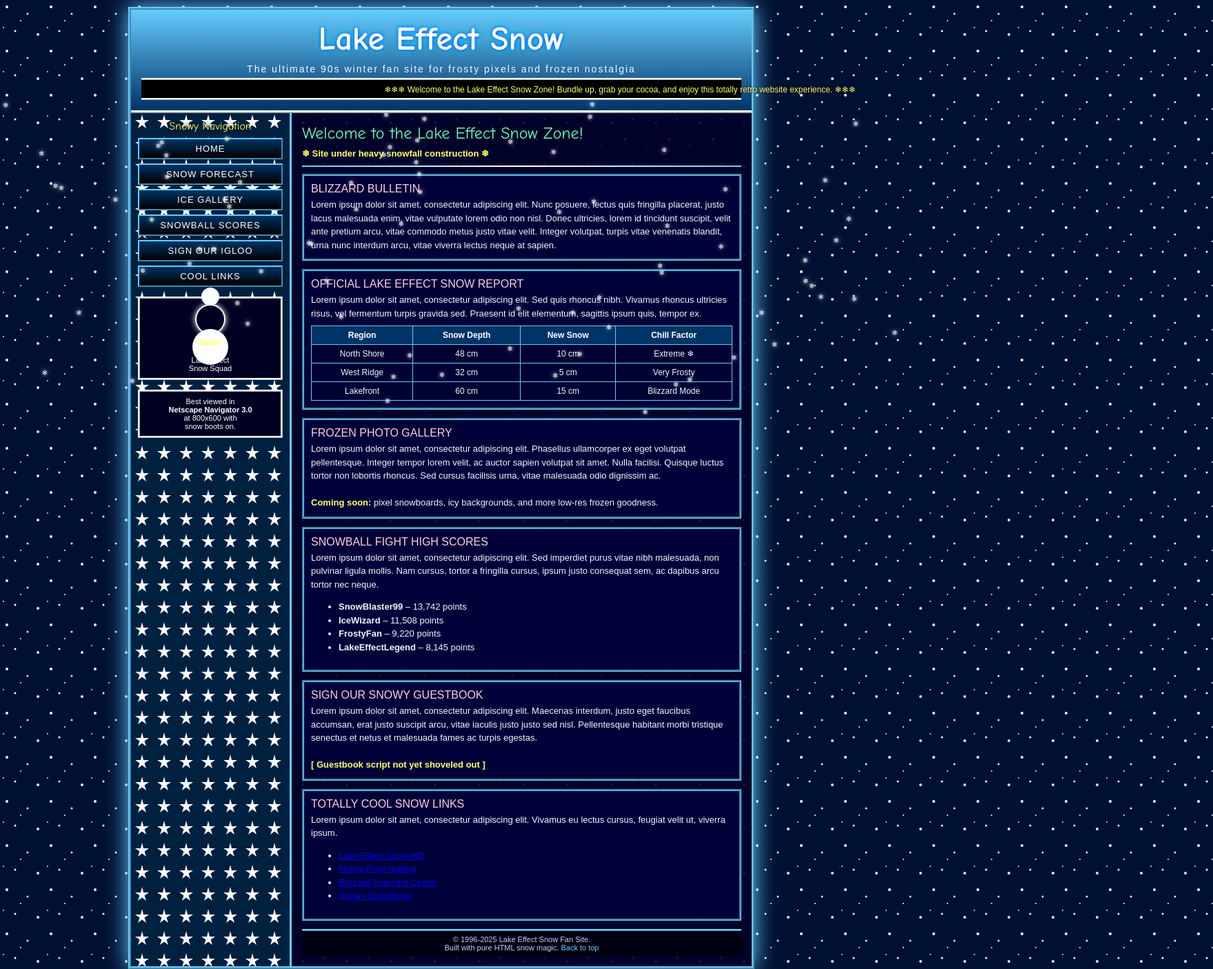
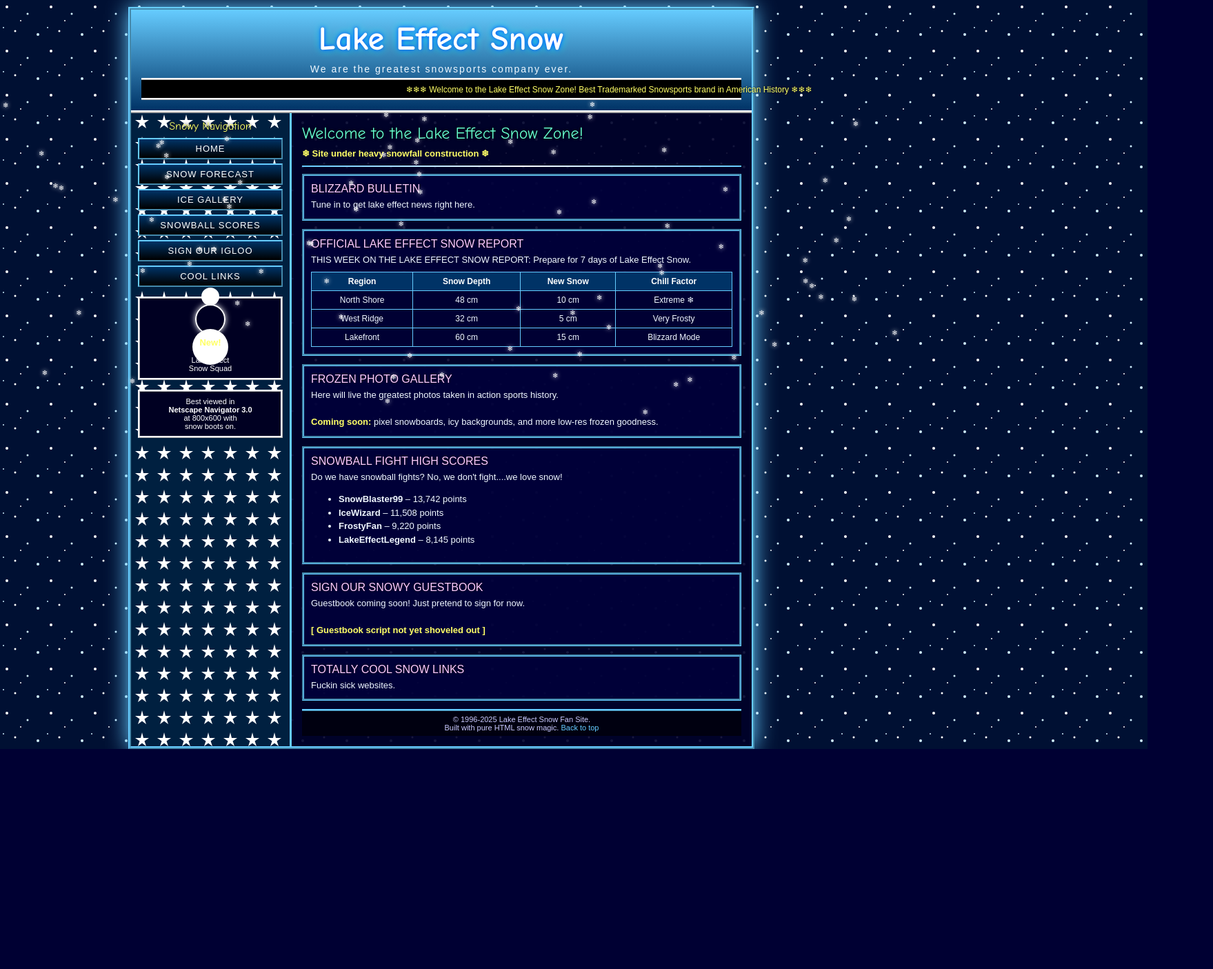
Before and after one commit to bigfootdood/LakeEffectWebsite, a plain HTML site: page index.html in a window 1280 px wide. Shown: the whole page at 69% size, 1759 px wide, since content can reach past the window. After the commit the page ends 1086 px from the top, so only its background shows below. Drawn offline with Linux system fonts and the light colour scheme.

Commit message:
Updated some silly text

```diff
--- a/index.html
+++ b/index.html
@@ -295,11 +295,11 @@
     <div class="header">
       <h1>Lake Effect Snow</h1>
       <div class="tagline">
-        The ultimate 90s winter fan site for frosty pixels and frozen nostalgia
+        We are the greatest snowsports company ever.
       </div>
       <div class="marquee-wrapper">
         <div class="marquee-text">
-          ❄❄❄ Welcome to the Lake Effect Snow Zone! Bundle up, grab your cocoa, and enjoy this totally retro website experience. ❄❄❄
+          ❄❄❄ Welcome to the Lake Effect Snow Zone! Best Trademarked Snowsports brand in American History ❄❄❄
         </div>
       </div>
     </div>
@@ -347,18 +347,14 @@
         <div class="feature-box">
           <div class="feature-title">Blizzard Bulletin</div>
           <div class="feature-body">
-            Lorem ipsum dolor sit amet, consectetur adipiscing elit. Nunc posuere, lectus quis fringilla placerat,
-            justo lacus malesuada enim, vitae vulputate lorem odio non nisl. Donec ultricies, lorem id tincidunt suscipit,
-            velit ante pretium arcu, vitae commodo metus justo vitae velit. Integer volutpat, turpis vitae venenatis blandit,
-            urna nunc interdum arcu, vitae viverra lectus neque at sapien.
+            Tune in to get lake effect news right here.
           </div>
         </div>
 
         <div class="feature-box" id="forecast">
           <div class="feature-title">Official Lake Effect Snow Report</div>
           <div class="feature-body">
-            Lorem ipsum dolor sit amet, consectetur adipiscing elit. Sed quis rhoncus nibh. Vivamus rhoncus ultricies risus,
-            vel fermentum turpis gravida sed. Praesent id elit elementum, sagittis ipsum quis, tempor ex.
+            THIS WEEK ON THE LAKE EFFECT SNOW REPORT: Prepare for 7 days of Lake Effect Snow.
             <table class="snow-report-table">
               <tr>
                 <th>Region</th>
@@ -391,9 +387,7 @@
         <div class="feature-box" id="gallery">
           <div class="feature-title">Frozen Photo Gallery</div>
           <div class="feature-body">
-            Lorem ipsum dolor sit amet, consectetur adipiscing elit. Phasellus ullamcorper ex eget volutpat pellentesque.
-            Integer tempor lorem velit, ac auctor sapien volutpat sit amet. Nulla facilisi. Quisque luctus tortor non
-            lobortis rhoncus. Sed cursus facilisis urna, vitae malesuada odio dignissim ac.
+            Here will live the greatest photos taken in action sports history.
             <br><br>
             <span class="blink">Coming soon:</span> pixel snowboards, icy backgrounds, and more low-res frozen goodness.
           </div>
@@ -402,8 +396,7 @@
         <div class="feature-box" id="highscores">
           <div class="feature-title">Snowball Fight High Scores</div>
           <div class="feature-body">
-            Lorem ipsum dolor sit amet, consectetur adipiscing elit. Sed imperdiet purus vitae nibh malesuada, non pulvinar
-            ligula mollis. Nam cursus, tortor a fringilla cursus, ipsum justo consequat sem, ac dapibus arcu tortor nec neque.
+            Do we have snowball fights? No, we don't fight....we love snow!
             <ul>
               <li><b>SnowBlaster99</b> – 13,742 points</li>
               <li><b>IceWizard</b> – 11,508 points</li>
@@ -416,9 +409,7 @@
         <div class="feature-box" id="guestbook">
           <div class="feature-title">Sign Our Snowy Guestbook</div>
           <div class="feature-body">
-            Lorem ipsum dolor sit amet, consectetur adipiscing elit. Maecenas interdum, justo eget faucibus accumsan,
-            erat justo suscipit arcu, vitae iaculis justo justo sed nisl. Pellentesque habitant morbi tristique senectus
-            et netus et malesuada fames ac turpis egestas.
+Guestbook coming soon! Just pretend to sign for now.
             <br><br>
             <span class="blink">[ Guestbook script not yet shoveled out ]</span>
           </div>
@@ -427,13 +418,7 @@
         <div class="feature-box" id="links">
           <div class="feature-title">Totally Cool Snow Links</div>
           <div class="feature-body">
-            Lorem ipsum dolor sit amet, consectetur adipiscing elit. Vivamus eu lectus cursus, feugiat velit ut, viverra ipsum.
-            <ul>
-              <li><a href="#home">Lake Effect Snow HQ</a></li>
-              <li><a href="#gallery">Frosty Pixel Gallery</a></li>
-              <li><a href="#forecast">Blizzard Forecast Center</a></li>
-              <li><a href="#guestbook">Snowy Guestbook</a></li>
-            </ul>
+            Fuckin sick websites.
           </div>
         </div>
 
```
